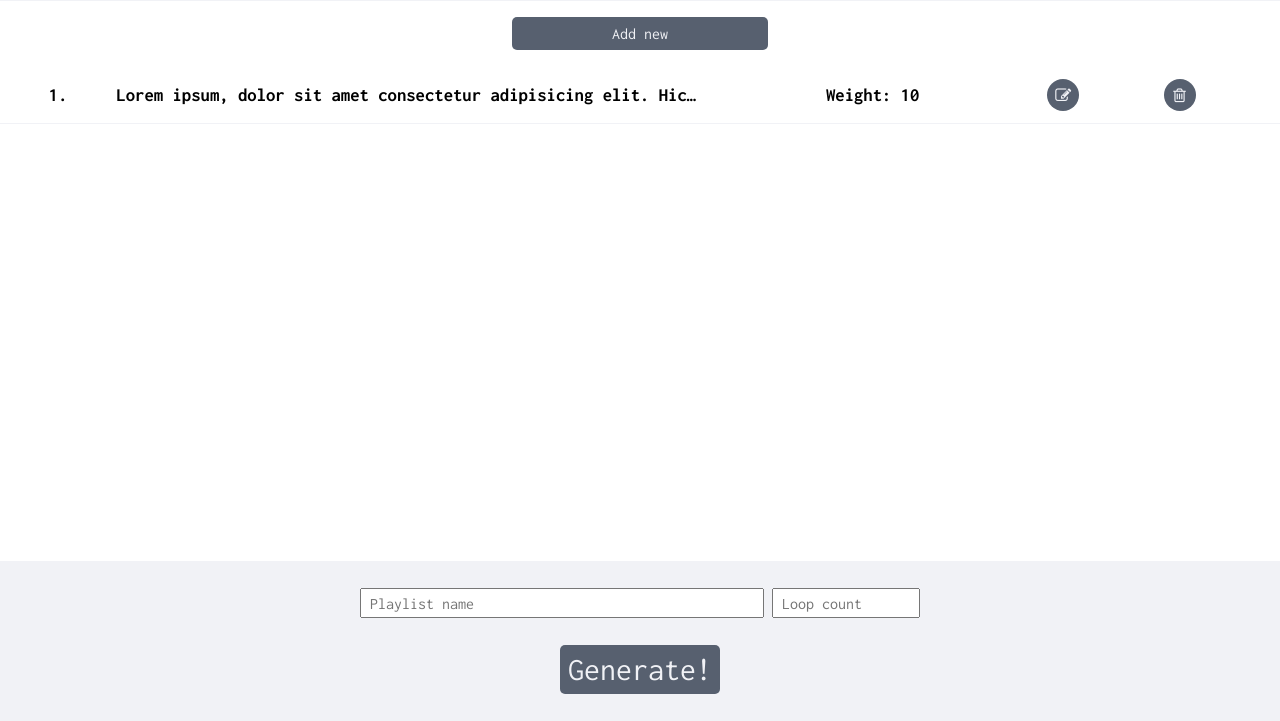
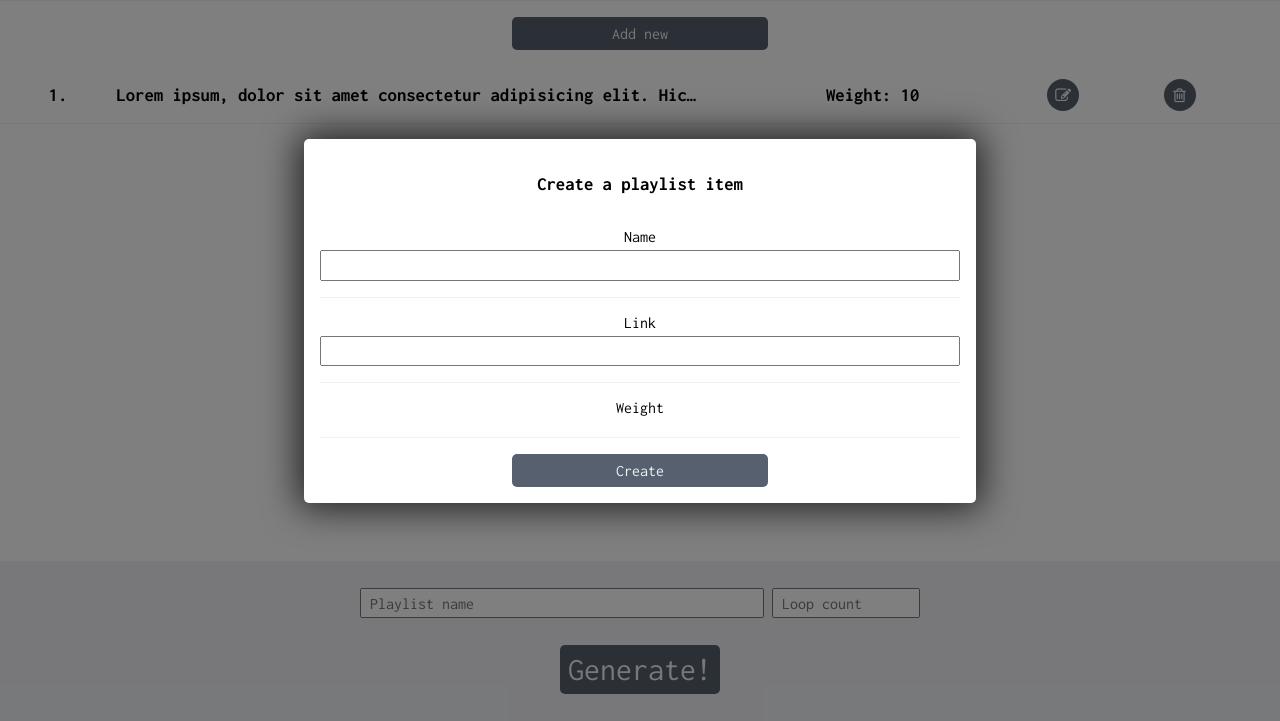
Before and after one commit to berkbaski/omma, a website built with webpack: page src/index.html in a window 1280 px wide. Shown: the part 79-800 px from the top of the page. Built offline with nearby package versions, Linux system fonts and the light colour scheme.

Commit message:
created modal

```diff
--- a/src/assets/app.scss
+++ b/src/assets/app.scss
@@ -7,6 +7,9 @@
   --warning: #ffa502;
   --gray: #a4b0be;
 
+  --modal-background-color: rgb(0, 0, 0, 0.5);
+
+  --default-box-shadow: 0px 0px 36px 5px rgba(0, 0, 0, 0.75);
   --default-transition: 500ms;
 }
 
--- /dev/null
+++ b/src/assets/modal.scss
@@ -0,0 +1,58 @@
+@import './variables.scss';
+
+.modal {
+  position: absolute;
+  left: 0;
+  top: 0;
+  width: 100vw;
+  height: 100vh;
+  background: var(--modal-background-color);
+  display: flex;
+  align-items: center;
+  justify-content: center;
+
+  &-container {
+    background: var(--white);
+    width: 50vw;
+    border-radius: 5px;
+    padding: 1rem;
+    text-align: center;
+    box-shadow: var(--default-box-shadow);
+
+    @media screen and (max-width: $tablet-width) {
+      width: 80vw !important;
+    }
+
+    .input-group {
+      display: flex;
+      flex-direction: column;
+      padding: 1rem 0;
+      border-bottom: 1px solid var(--light);
+
+      .modal {
+        &-input {
+          font-size: 1rem;
+          padding: 0.3rem 0.5rem;
+        }
+        &-label {
+          font-size: 1rem;
+          margin-bottom: 0.3rem;
+        }
+      }
+    }
+  }
+
+  .modal-button {
+    color: var(--light);
+    background: var(--primary);
+    font-size: 1rem;
+    padding: 0.5rem;
+    width: 20vw;
+    cursor: pointer;
+    margin-top: 1rem;
+
+    @media screen and (max-width: $tablet-width) {
+      width: 50% !important;
+    }
+  }
+}
--- a/src/index.html
+++ b/src/index.html
@@ -45,5 +45,29 @@
         <button class="generate-button">Generate!</button>
       </footer>
     </main>
+
+    <div class="modal">
+      <div class="modal-container">
+        <h3 class="modal-title">Create a playlist item</h3>
+
+        <span name="playlistItemId"></span>
+
+        <div class="input-group">
+          <label class="modal-label" name="playlist-item-name-label">Name</label>
+          <input class="modal-input" type="text" name="playlist-item-name" />
+        </div>
+
+        <div class="input-group">
+          <label class="modal-label" name="playlist-item-link-label">Link</label>
+          <input class="modal-input" type="text" name="playlist-item-link" />
+        </div>
+
+        <div class="input-group">
+          <label class="modal-label" name="playlist-item-name-label">Weight</label>
+        </div>
+
+        <button class="modal-button" name="create-playlist-item">Create</button>
+      </div>
+    </div>
   </body>
 </html>
--- a/src/index.js
+++ b/src/index.js
@@ -1,2 +1,3 @@
 import './assets/style.scss'
 import './assets/app.scss'
+import './assets/modal.scss'
```
